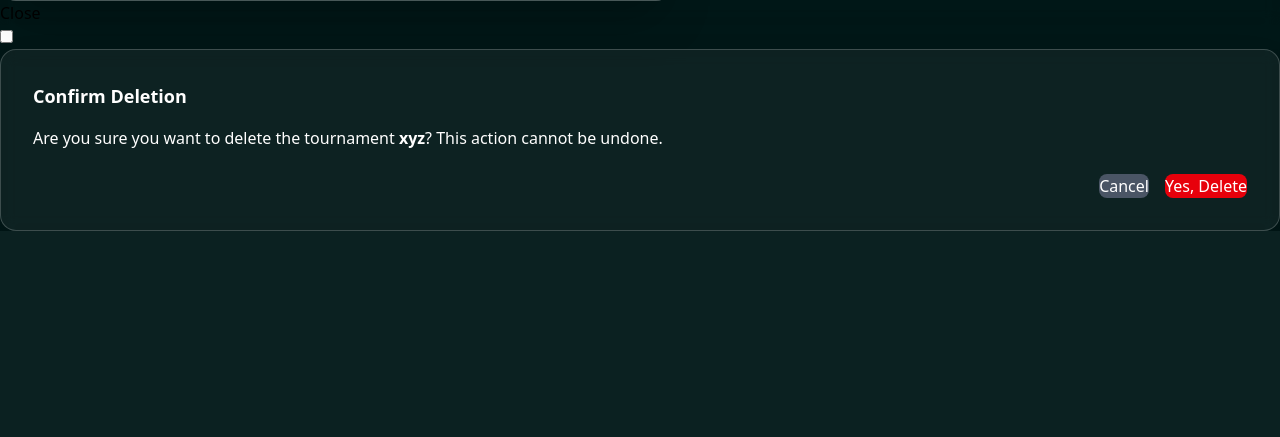
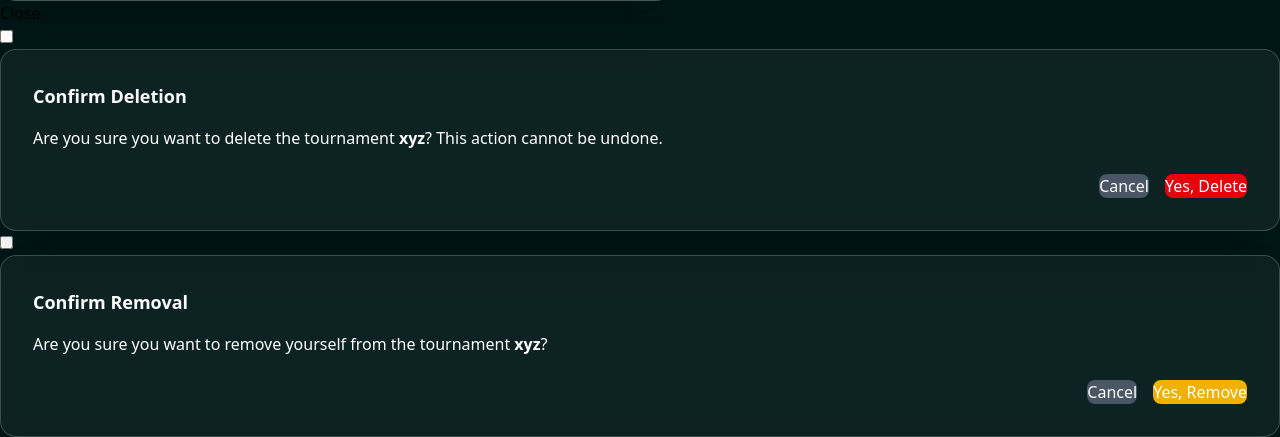
Before and after one commit to sukanta022/Tournua, a Django app: page /Tournua/tournament/8 in a window 1280 px wide. Shown: the part 4815-5252 px from the top of the page. Before the commit the page ends 5046 px from the top, so only its background shows below. Run offline with Django 5.2, Linux system fonts and the light colour scheme; data comes from the database, SQL or seed files in the repository; both versions use the stored data as it was after the commit; data that the repository does not hold is empty; some libraries are stand-ins or nearby versions.

Commit message:
perticipants remove option added

```diff
--- a/mysite/template/demo.html
+++ b/mysite/template/demo.html
@@ -524,7 +524,7 @@
   <label class="modal-backdrop2" for="add_tournament2">Close</label>
 </div>
 
-{% if show_deleted_modal or show_created_modal %}
+{% if show_deleted_modal or show_created_modal or show_remove_modal %}
   <!-- Tournament Deleted Modal -->
   <input type="checkbox" id="tournament_deleted_modal" class="modal-toggle" checked />
   <div class="modal backdrop-blur-sm">
@@ -538,6 +538,8 @@
           <h3 class="font-bold text-lg">Tournament Deleted Successfully</h3>
         {% elif show_created_modal %}
           <h3 class="font-bold text-lg">Tournament Created Successfully</h3>
+          {% elif show_remove_modal %}
+            <h3 class="font-bold text-lg">Tournament Remove Successfully</h3>
         {% endif %}
 
         <!-- OK Button -->
--- a/mysite/template/view.html
+++ b/mysite/template/view.html
@@ -59,6 +59,12 @@
           <i class="bi bi-trash3"></i> Delete Tournament
         </label>
       {% endif %}
+      {% if user in tournament.participants.all %}
+        <label for="remove_participant_modal" class="btn bg-yellow-500 hover:bg-yellow-600 text-white rounded-lg px-4 py-2 flex items-center gap-2 cursor-pointer">
+          <i class="bi bi-person-dash"></i> Remove Me
+        </label>
+      {% endif %}
+
     </div>
 
     <!-- Toggle Buttons -->
@@ -280,6 +286,25 @@
     </div>
   </div>
 
+<input type="checkbox" id="remove_participant_modal" class="modal-toggle" />
+  <div class="modal backdrop-blur-sm">
+    <div class="modal-box bg-white/5 text-white border border-white/20 rounded-2xl shadow-2xl p-6 sm:p-8">
+      <h3 class="font-bold text-lg mb-4">Confirm Removal</h3>
+      <p class="mb-6">Are you sure you want to remove yourself from the tournament <span class="font-semibold">{{ tournament.name }}</span>?</p>
+
+      <div class="flex justify-end gap-4">
+        <!-- Cancel -->
+        <label for="remove_participant_modal" class="btn bg-gray-600 hover:bg-gray-700 text-white rounded-lg">Cancel</label>
+
+        <!-- Confirm Remove -->
+        <form action="{% url 'remove_participant' tournament.id %}" method="POST">
+          {% csrf_token %}
+          <button type="submit" class="btn bg-yellow-500 hover:bg-yellow-600 text-white rounded-lg">Yes, Remove</button>
+        </form>
+      </div>
+    </div>
+  </div>
+
 
 <!-- JS -->
 <script>
--- a/mysite/tournua/urls.py
+++ b/mysite/tournua/urls.py
@@ -34,4 +34,5 @@ path('update_match_date/', views.update_match_date, name='update_match_date'),
 path('join-tournament/', views.join_tournament, name='join_tournament'),
 path("view-by-code/", views.view_tournament_by_code, name="view_tournament_by_code"),
 path('tournament/<int:tournament_id>/delete/', views.delete_tournament, name='delete_tournament'),
+path('tournament/<int:tournament_id>/remove/', views.remove_participant, name='remove_participant'),
 ]
--- a/mysite/tournua/views.py
+++ b/mysite/tournua/views.py
@@ -220,6 +220,7 @@ def dashboard(request):
 
     show_deleted_modal = request.session.pop('tournament_deleted', False)
     show_created_modal = request.session.pop('tournament_created', False)
+    show_remove_modal = request.session.pop('participant_removed', False)
 
     return render(request, "demo.html", {
         "name": name,
@@ -227,6 +228,7 @@ def dashboard(request):
         "user": user,
         'show_deleted_modal': show_deleted_modal,
         'show_created_modal': show_created_modal,
+        'show_remove_modal' : show_remove_modal,
     })
 
 def join_tournament(request):
@@ -547,11 +549,22 @@ def view_tournament_by_code(request):
 
 
 def delete_tournament(request, tournament_id):
-
-
     tournament = get_object_or_404(Tournament, id=tournament_id)
-
-
     tournament.delete()
     request.session['tournament_deleted'] = True
     return redirect("dashboard")
+
+def remove_participant(request, tournament_id):
+    user_id = request.session.get("user_id")
+    if not user_id:
+        return redirect("login")
+
+    user = get_object_or_404(UserAccount, id=user_id)
+    tournament = get_object_or_404(Tournament, id=tournament_id)
+
+    if user in tournament.participants.all():
+        tournament.participants.remove(user)
+        # set session flag to show success modal
+        request.session['participant_removed'] = True
+
+    return redirect("dashboard")
```
Also changed, not shown: mysite/db.sqlite3.
